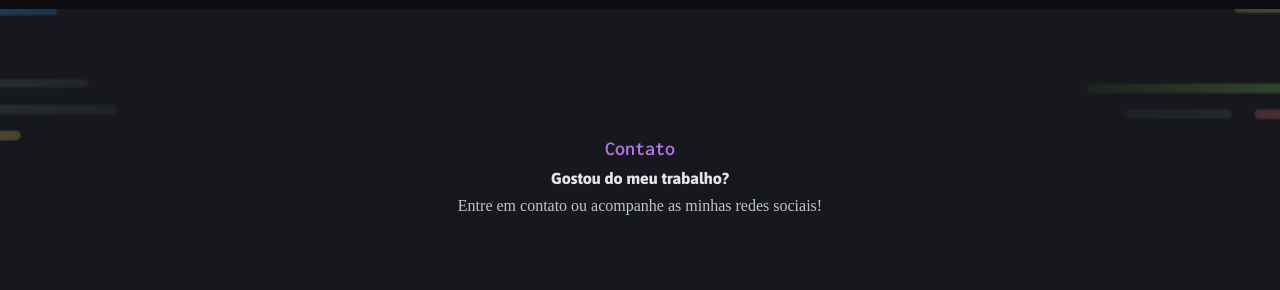
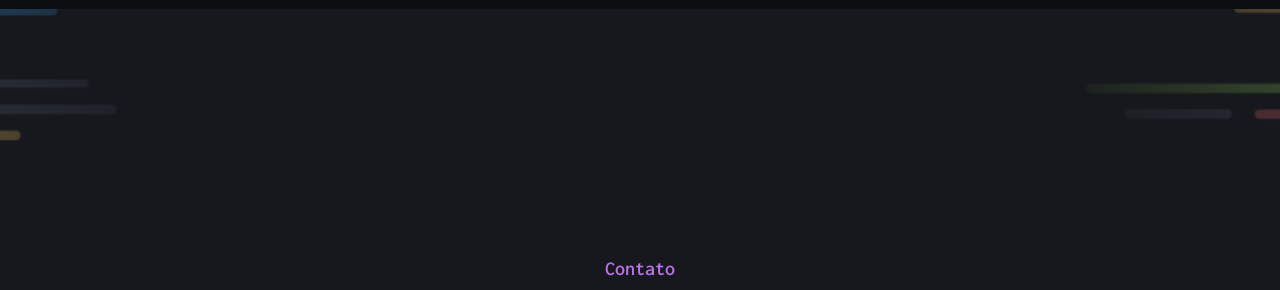
Before and after one commit to Gabriel-mss/projeto-portfolio, a plain HTML site: page index.html in a window 1280 px wide. Shown: the part 2085-2375 px from the top of the page. Drawn offline with Linux system fonts and the light colour scheme.

Commit message:
Colocando espaçamentos entre contact e services

```diff
--- a/style/contact.css
+++ b/style/contact.css
@@ -1,6 +1,10 @@
 #contact {
     text-align: center;
-    margin: 128px 120px 200px;
+
+    height: 787px;
+    margin-top: 248px;
+    margin-left: 120px;
+    margin-right: 120px;
 }
 
 .contact-header {
--- a/style/services.css
+++ b/style/services.css
@@ -1,7 +1,7 @@
 #services {
     height: 480px;
     margin-top: 88px;
-    margin-bottom: 120px;
+    margin-bottom: 180px;
     background-color: var(--gray-600);
     padding-top: 88px;
 }
```
